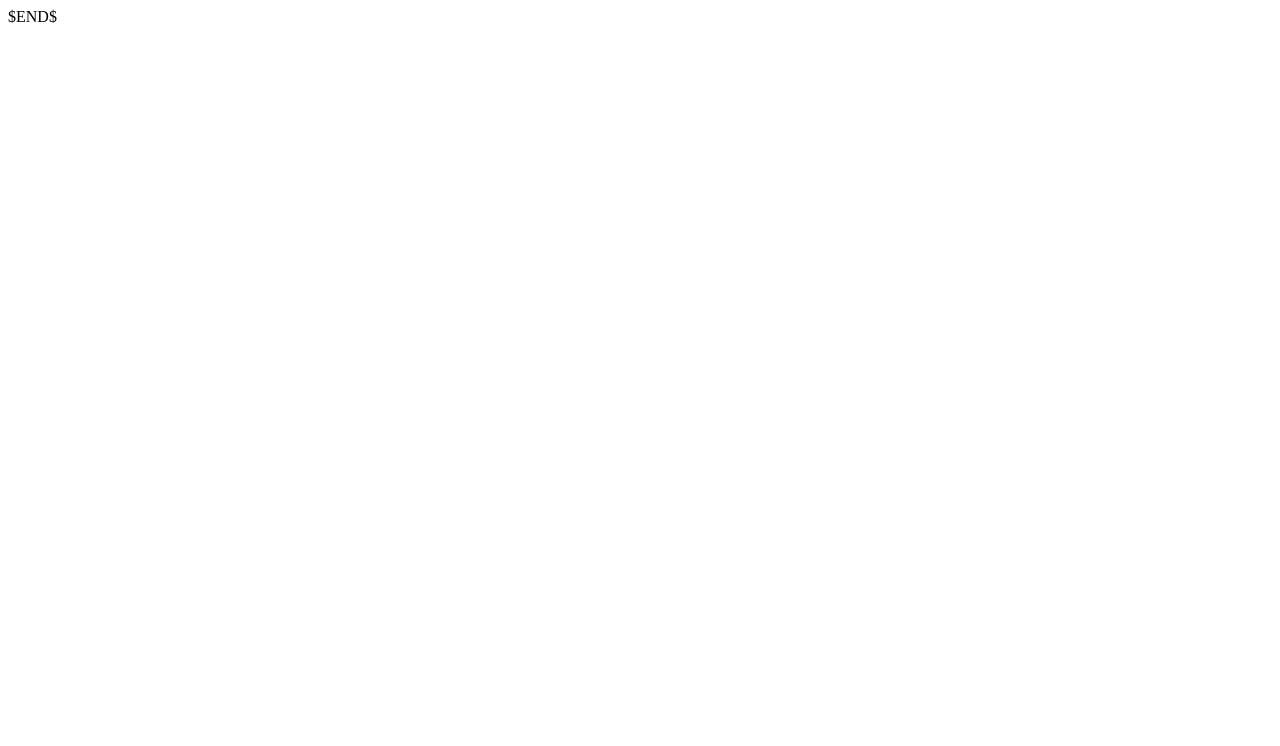
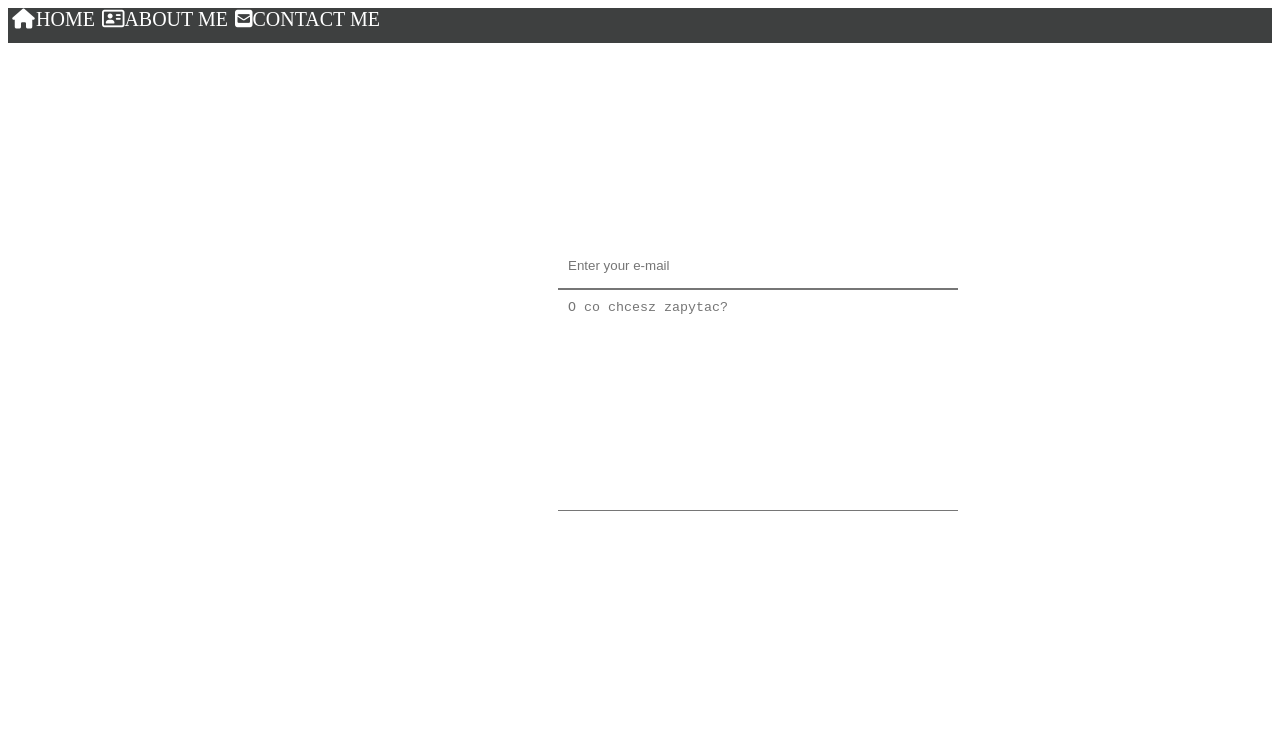
Before and after one commit to piotrdylag/GuessMyNumberWeb, a plain HTML site: page contact.html in a window 1280 px wide. Drawn offline with Linux system fonts and the light colour scheme.

Commit message:
Add 2 more sites and menu on top of a site

```diff
--- a/Style/style.css
+++ b/Style/style.css
@@ -14,7 +14,6 @@
     background-color: aqua;
     position: relative;
     text-align: center;
-    right: 500px;
     width: 300px;
     height: 100px;
     top: 20px;
@@ -50,7 +49,7 @@
     width: 100px;
     height: 100px;
     background-color: cadetblue;
-    left: 600px;
+    left: 700px;
 }
 #message{
     text-align: center;
@@ -65,6 +64,66 @@
 #view{
     left: 460px;
 }
+.menu-top{
+    background-color: #3e4040;
+    height: 35px;
+    padding: 0;
+    margin: 0;
+}
+.menu-list{
+    list-style-type: none;
+    margin: 0;
+    padding: 0;
+    display: inline;
+}
+li{
+    display: inline;
+    position: relative;
+}
+a{
+    text-decoration: none;
+    color: white;
+    margin-left: 3px;
+    font-size: 20px;
+}
+.newgame{
+    left: 20px;
+}
+.contact-form{
+    position: center;
+    display: flex;
+    width: 400px;
+    height:500px ;
+    flex-direction: column;
+    -webkit-box-align: center;
+   padding-left: 550px;
+    padding-top: 200px;
+}
+.email{
+    display: block;
+    height: 25px;
+    border-top-width: initial;
+    border-right-width: initial;
+    border-left-width: initial;
+    border-top-color: initial;
+    border-right-color: initial;
+    border-left-color: initial;
+    padding: 10px;
+    border-style: none none solid ;
+}
+.message{
+    height: 200px;
+    resize: none;
+    border-top-width: initial;
+    border-right-width: initial;
+    border-left-width: initial;
+    border-top-color: initial;
+    border-right-color: initial;
+    border-left-color: initial;
+    padding: 10px;
+    border-style: none none solid;
+    border-radius: 0px;
+}
  @media only screen and (min-width: 600px){
      .form{
          text-align: center;
@@ -72,6 +131,9 @@
      }
      .table{
          text-align: center;
-         left: 360px;
+         left: 450px;
+     }
+     #view{
+         left: 550px;
      }
  }
--- a/aboutme.html
+++ b/aboutme.html
@@ -1,10 +1,20 @@
 <!DOCTYPE html>
-<html lang="en">
+<html lang="pl">
 <head>
+    <link rel="stylesheet" type="text/css" href="Style/style.css">
+    <link rel="stylesheet" href="https://cdnjs.cloudflare.com/ajax/libs/font-awesome/4.7.0/css/font-awesome.min.css">
+    <script src="https://kit.fontawesome.com/efdbfbf7c0.js" crossorigin="anonymous"></script>
     <meta charset="UTF-8">
-    <title>$Title$</title>
+    <title>About Me</title>
 </head>
 <body>
-$END$
+<div class="menu-top">
+    <ul class="menu-list">
+        <li><a href="index.html"><i class="fa fa-fw fa-home"></i>HOME</a></li>
+        <li><a href="aboutme.html"><i class="far fa-address-card"></i>ABOUT ME</a></li>
+
+    </ul>
+</div>
+
 </body>
 </html>
--- a/contact.html
+++ b/contact.html
@@ -1,10 +1,23 @@
 <!DOCTYPE html>
-<html lang="en">
+<html lang="pl">
 <head>
+    <link rel="stylesheet" type="text/css" href="Style/style.css">
+    <link rel="stylesheet" href="https://cdnjs.cloudflare.com/ajax/libs/font-awesome/4.7.0/css/font-awesome.min.css">
+    <script src="https://kit.fontawesome.com/efdbfbf7c0.js" crossorigin="anonymous"></script>
     <meta charset="UTF-8">
-    <title>$Title$</title>
+    <title>Contact Me!</title>
 </head>
 <body>
-$END$
+<div class="menu-top">
+    <ul class="menu-list">
+        <li><a href="index.html"><i class="fa fa-fw fa-home"></i>HOME</a></li>
+        <li><a href="aboutme.html"><i class="far fa-address-card"></i>ABOUT ME</a></li>
+        <li><a href="contact.html"><i class="fas fa-envelope-square"></i>CONTACT ME</a></li>
+    </ul>
+</div>
+<div class="contact-form">
+    <input class="email" type="email" value name ="email" placeholder="Enter your e-mail">
+    <textarea class="message" placeholder="O co chcesz zapytac?"></textarea>
+</div>
 </body>
 </html>
```
Also changed, not shown: index.html (+11 -0 lines).
